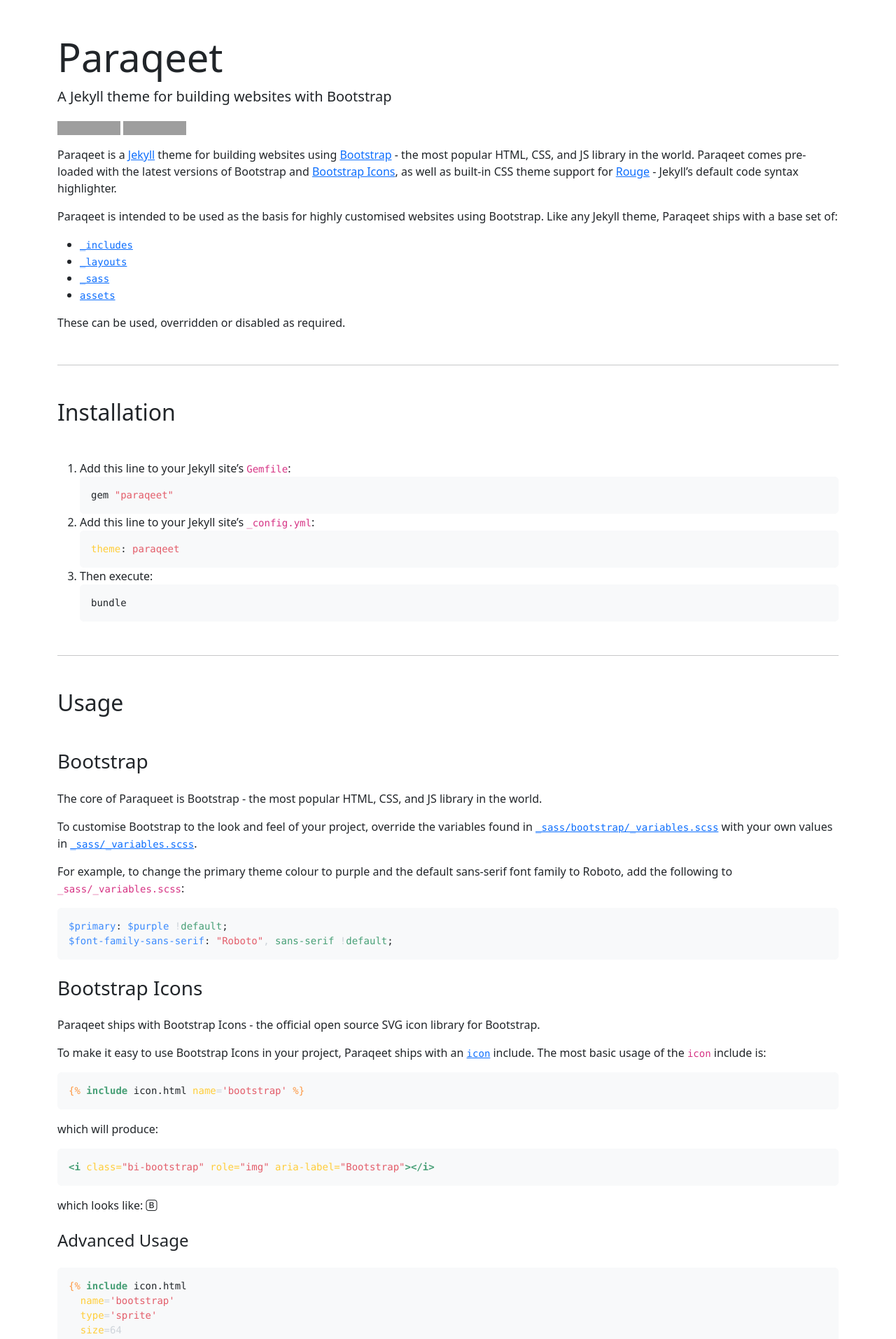
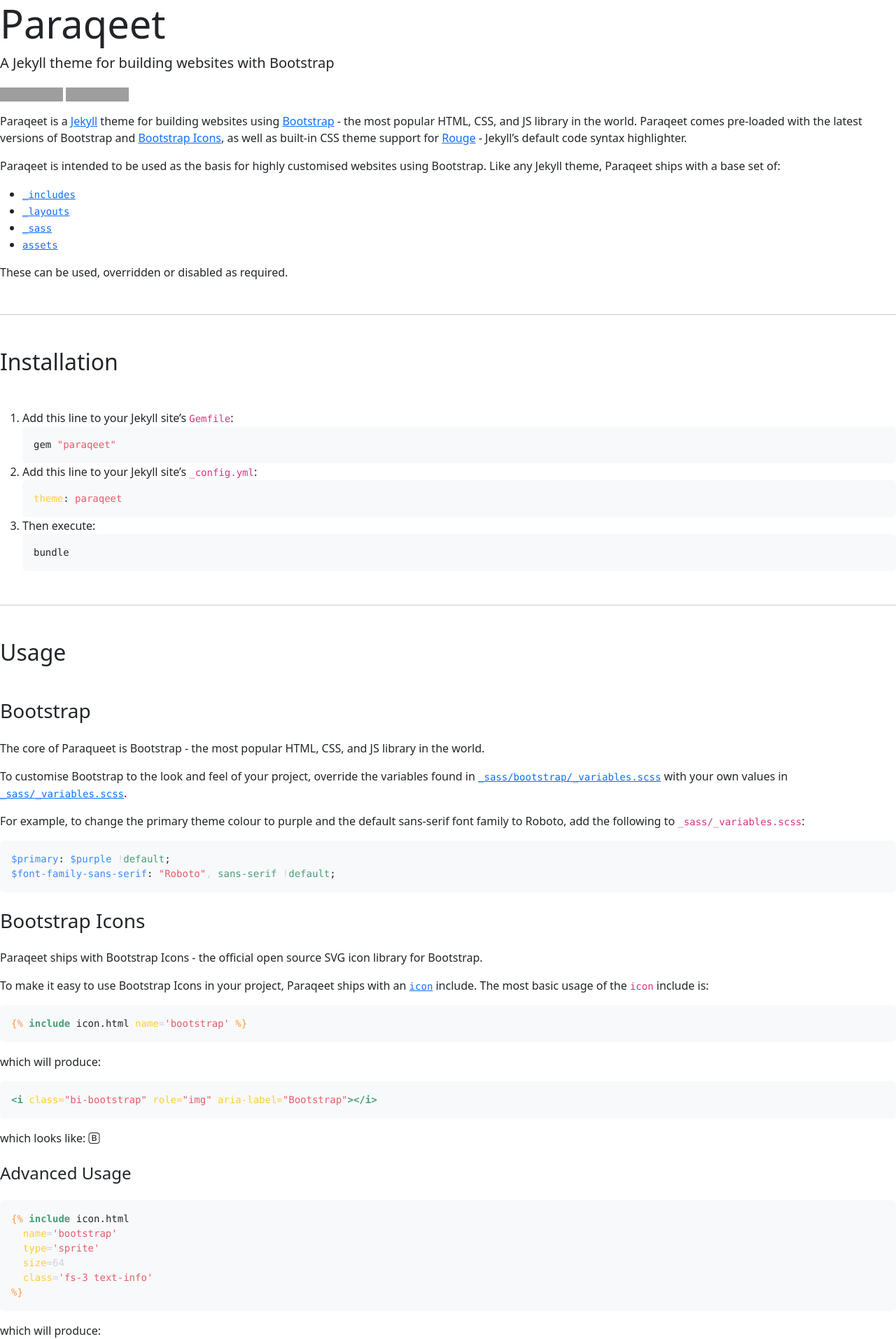
Before and after one commit to signified/paraqeet, a Jekyll site: the page built from index.md, in a window 1280 px wide. Shown: the top 1913 px of the page at 70% size. Built offline with Jekyll 4.4.1, drawn with Linux system fonts in a browser that asks for light colours; our own code applies the rules of GitHub Pages for plain Markdown files; grey boxes are pictures that could not be loaded.

Commit message:
Update home.html

```diff
--- a/_layouts/home.html
+++ b/_layouts/home.html
@@ -2,8 +2,4 @@
 layout: default
 ---
 
-<main class="py-5">
-  <div class="container">
-    {{ content }}
-  </div>
-</main>
+{{ content }}
```
